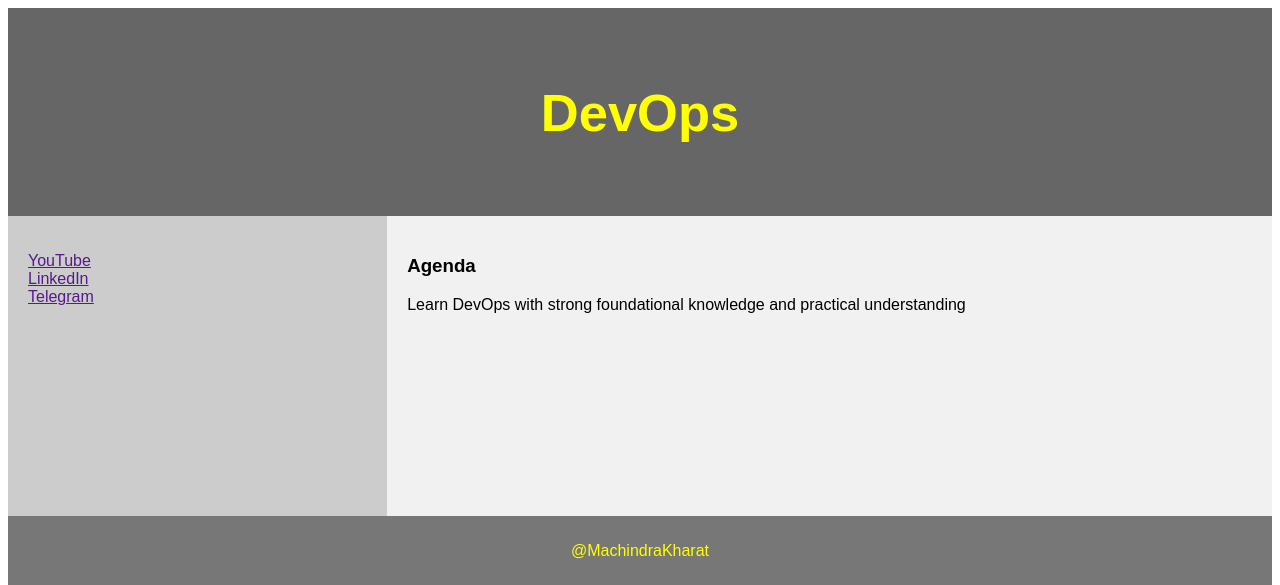
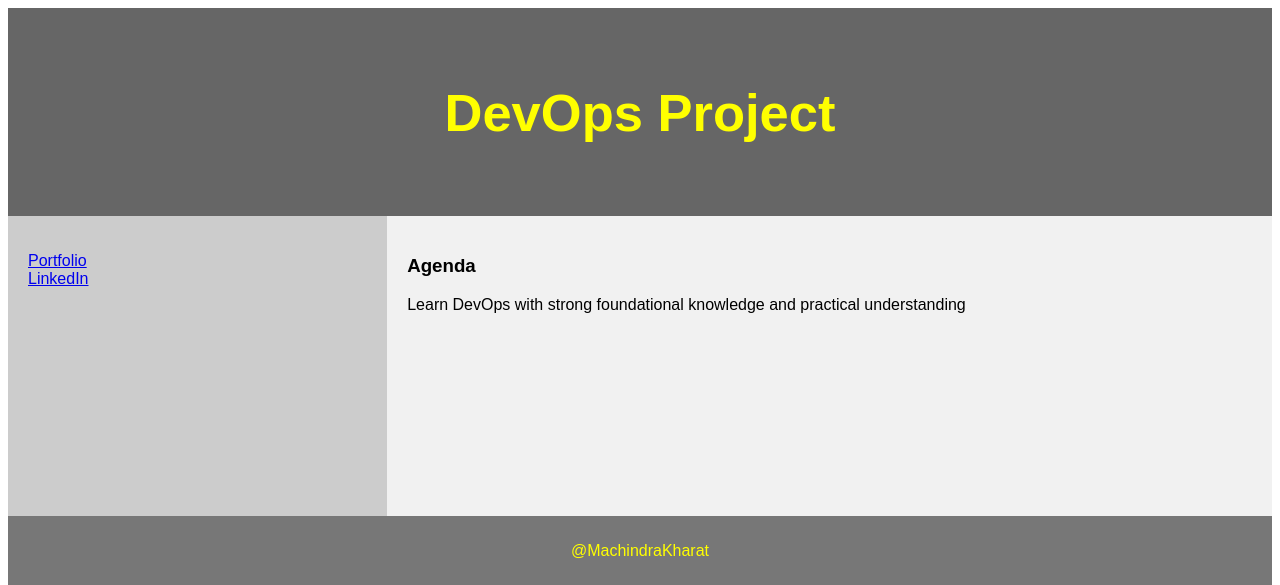
Before and after one commit to Kharat777/test, a Django app: page /demo/ in a window 1280 px wide. Shown: the top 585 px of the page. Run offline with Django 4.2, Linux system fonts and the light colour scheme.

Commit message:
Update demo_site.html

```diff
--- a/python-web-app/python-web-app/devops/demo/templates/demo_site.html
+++ b/python-web-app/python-web-app/devops/demo/templates/demo_site.html
@@ -73,15 +73,15 @@ footer {
 
 
 <header>
-  <h2> DevOps </h2>
+  <h2> DevOps Project </h2>
 </header>
 
 <section>
   <nav>
     <ul>
-      <li><a href=>YouTube</a></li>
-      <li><a href=>LinkedIn</a></li>
-      <li><a href=>Telegram</a></li>
+      <li><a href="https://kharat777.github.io/Portfolio/">Portfolio</a></li>
+      <li><a href="www.linkedin.com/in/machindra-kharat-0314a031a">LinkedIn</a></li>
+      <li><a href=></a></li>
     </ul>
   </nav>
 
```
